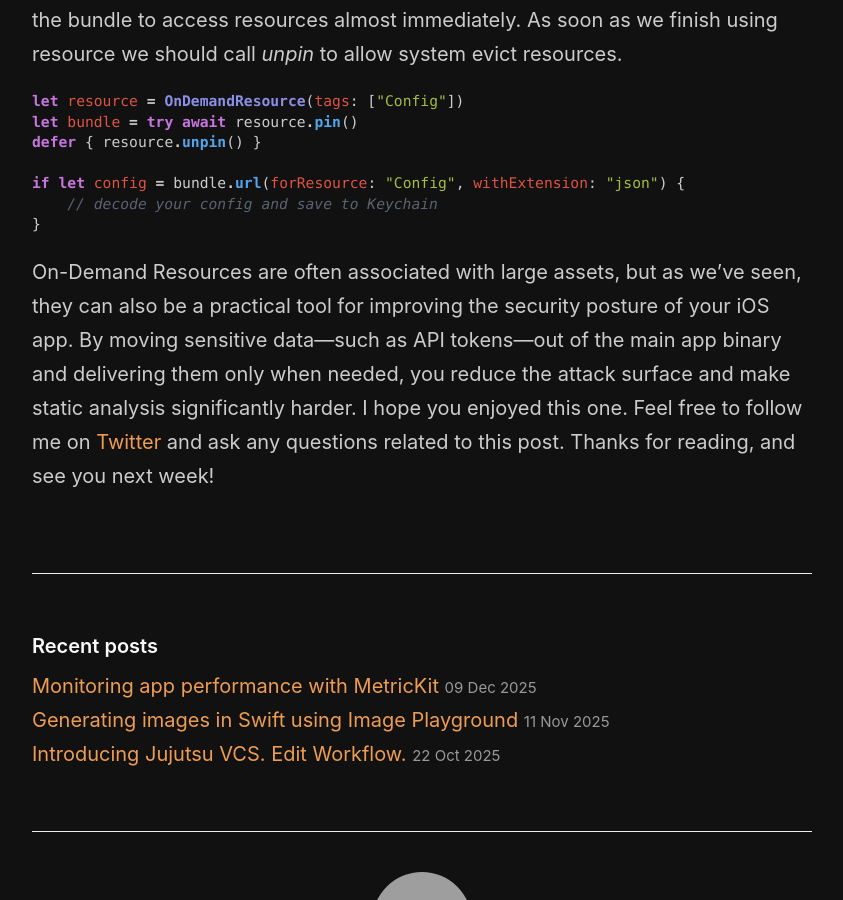
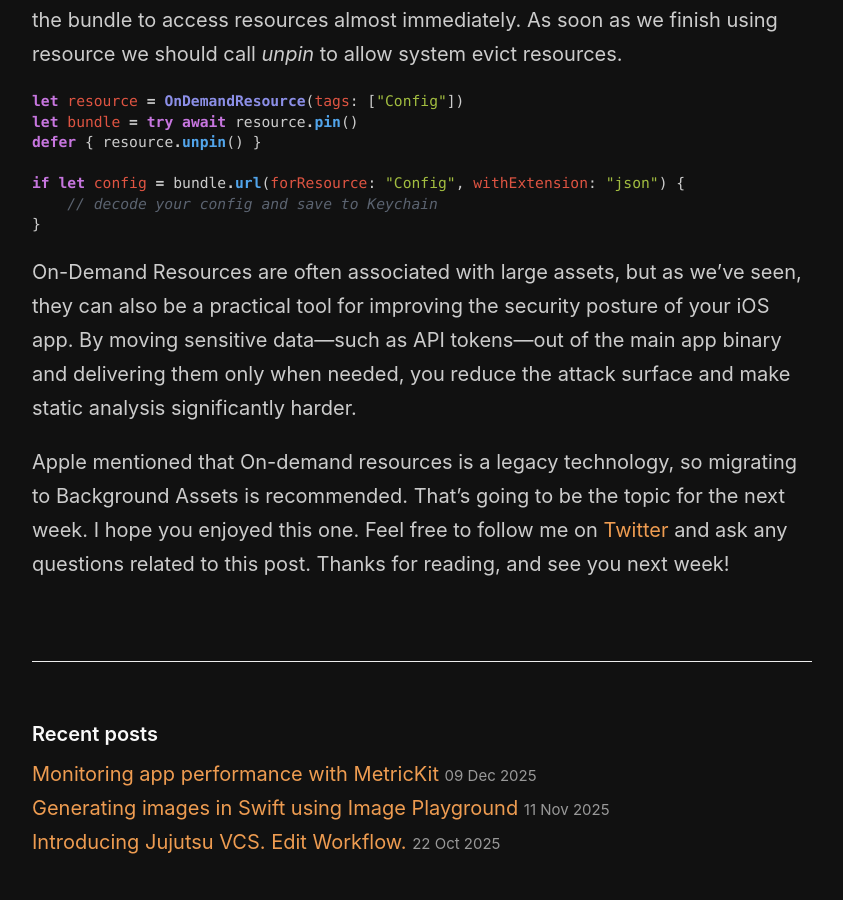
Before and after one commit to mecid/mecid.github.io, a Jekyll site: the page built from _posts/2026-02-03-on-demand-resources-in-ios-app.md, in a window 1280 px wide and 900 px high, scrolled down 1937 px. Shown: the whole window, without its empty margins (218-1061 px from the left). Built offline with Jekyll 4.4.1, drawn with Linux system fonts in a browser that asks for light colours; grey boxes are pictures that could not be loaded.

Commit message:
on-demand resources post deprecated

````diff
--- a/_posts/2026-02-03-on-demand-resources-in-ios-app.md
+++ b/_posts/2026-02-03-on-demand-resources-in-ios-app.md
@@ -55,4 +55,6 @@ if let config = bundle.url(forResource: "Config", withExtension: "json") {
 }
 ```
 
-On-Demand Resources are often associated with large assets, but as we’ve seen, they can also be a practical tool for improving the security posture of your iOS app. By moving sensitive data—such as API tokens—out of the main app binary and delivering them only when needed, you reduce the attack surface and make static analysis significantly harder. I hope you enjoyed this one. Feel free to follow me on [Twitter](https://twitter.com/mecid) and ask any questions related to this post. Thanks for reading, and see you next week!
+On-Demand Resources are often associated with large assets, but as we’ve seen, they can also be a practical tool for improving the security posture of your iOS app. By moving sensitive data—such as API tokens—out of the main app binary and delivering them only when needed, you reduce the attack surface and make static analysis significantly harder.
+
+Apple mentioned that On-demand resources is a legacy technology, so migrating to Background Assets is recommended. That's going to be the topic for the next week. I hope you enjoyed this one. Feel free to follow me on [Twitter](https://twitter.com/mecid) and ask any questions related to this post. Thanks for reading, and see you next week!
````
